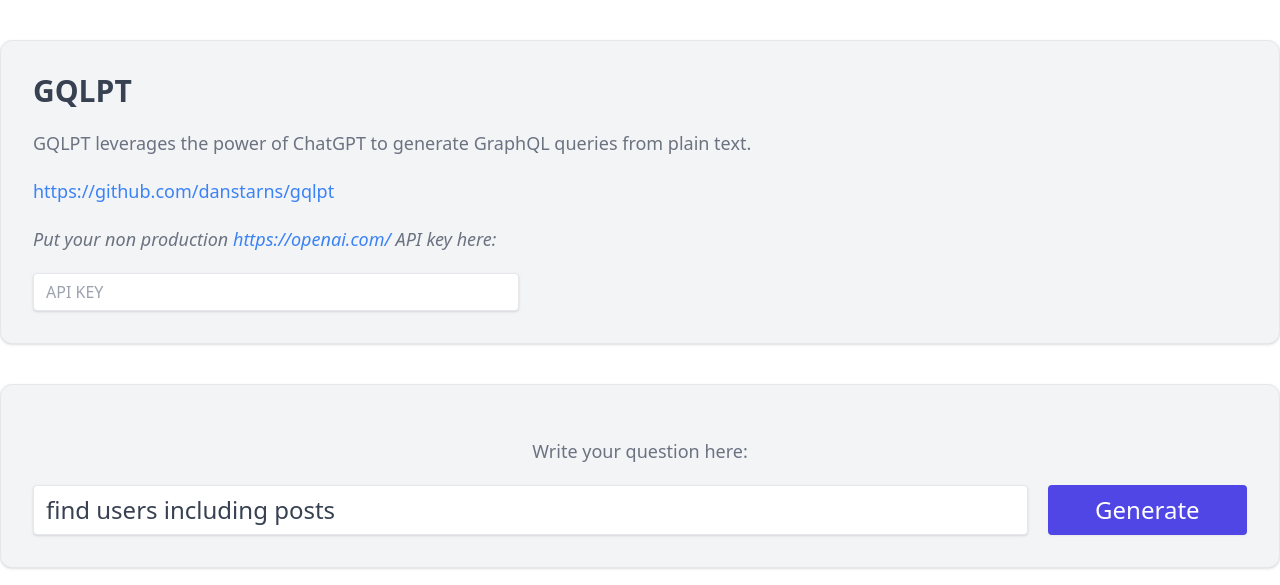
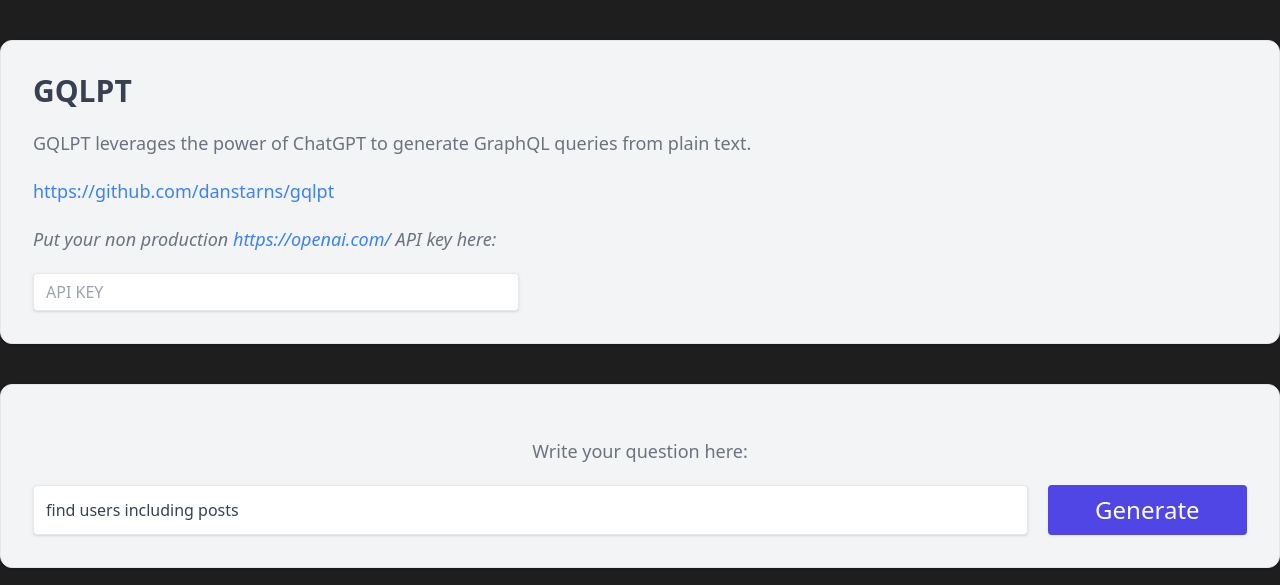
Before and after one commit to rocket-connect/gqlpt, a React app in the folder gqlpt.dev/: page / in a window 1280 px wide. Shown: the top 585 px of the page. Built offline with nearby package versions, Linux system fonts and the light colour scheme; no server answers.

Commit message:
style: darkdg

```diff
--- a/gqlpt.dev/src/App.tsx
+++ b/gqlpt.dev/src/App.tsx
@@ -70,8 +70,8 @@ function App() {
   }, [apiKey, typeDefs, query]);
 
   return (
-    <div>
-      <div className="container mx-auto bg-gray-100 rounded-xl shadow border p-8 m-10">
+    <div className="bg-editor-dark py-10">
+      <div className="container mx-auto bg-gray-100 rounded-xl shadow border p-8">
         <h1 className="text-3xl text-gray-700 font-bold mb-5">GQLPT</h1>
         <p className="text-gray-500 text-lg mt-5">
           GQLPT leverages the power of ChatGPT to generate GraphQL queries from
@@ -106,7 +106,7 @@ function App() {
 
         <div className="container mx-auto flex align-center justify-center mt-5">
           <input
-            className="text-2xl shadow appearance-none border rounded py-2 w-5/6 px-3 text-gray-700 leading-tight focus:outline-none focus:shadow-outline"
+            className="shadow appearance-none border rounded py-2 w-5/6 px-3 text-gray-700 leading-tight focus:outline-none focus:shadow-outline"
             id="apikey"
             type="text"
             placeholder="Query"
--- a/gqlpt.dev/tailwind.config.cjs
+++ b/gqlpt.dev/tailwind.config.cjs
@@ -1,7 +1,11 @@
 module.exports = {
   content: ["./src/**/*.{js,jsx,ts,tsx}", "./public/index.html"],
   theme: {
-    extend: {},
+    extend: {
+      colors: {
+        ["editor-dark"]: "#1E1E1E",
+      },
+    },
   },
   plugins: [],
 };
```
